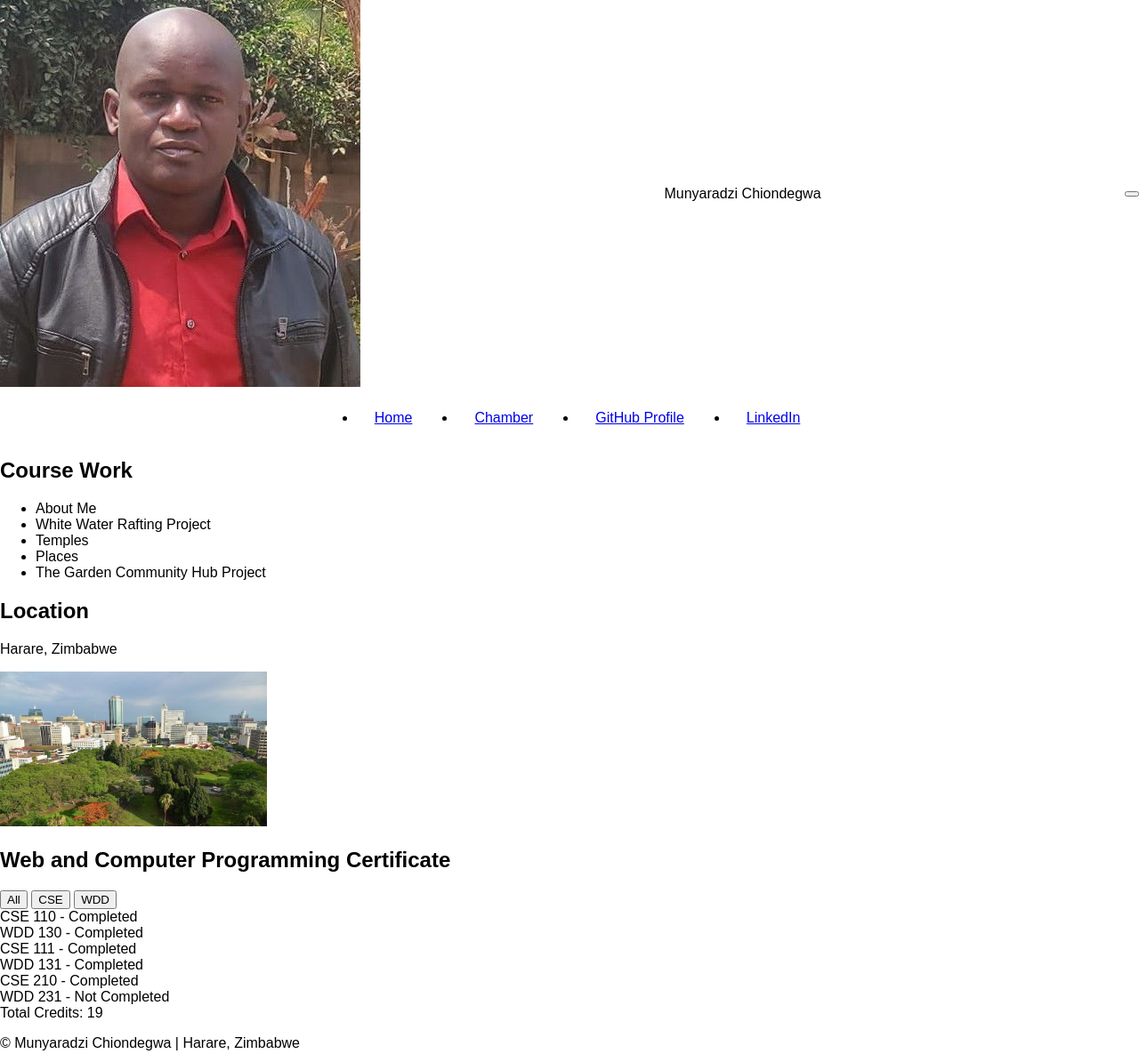
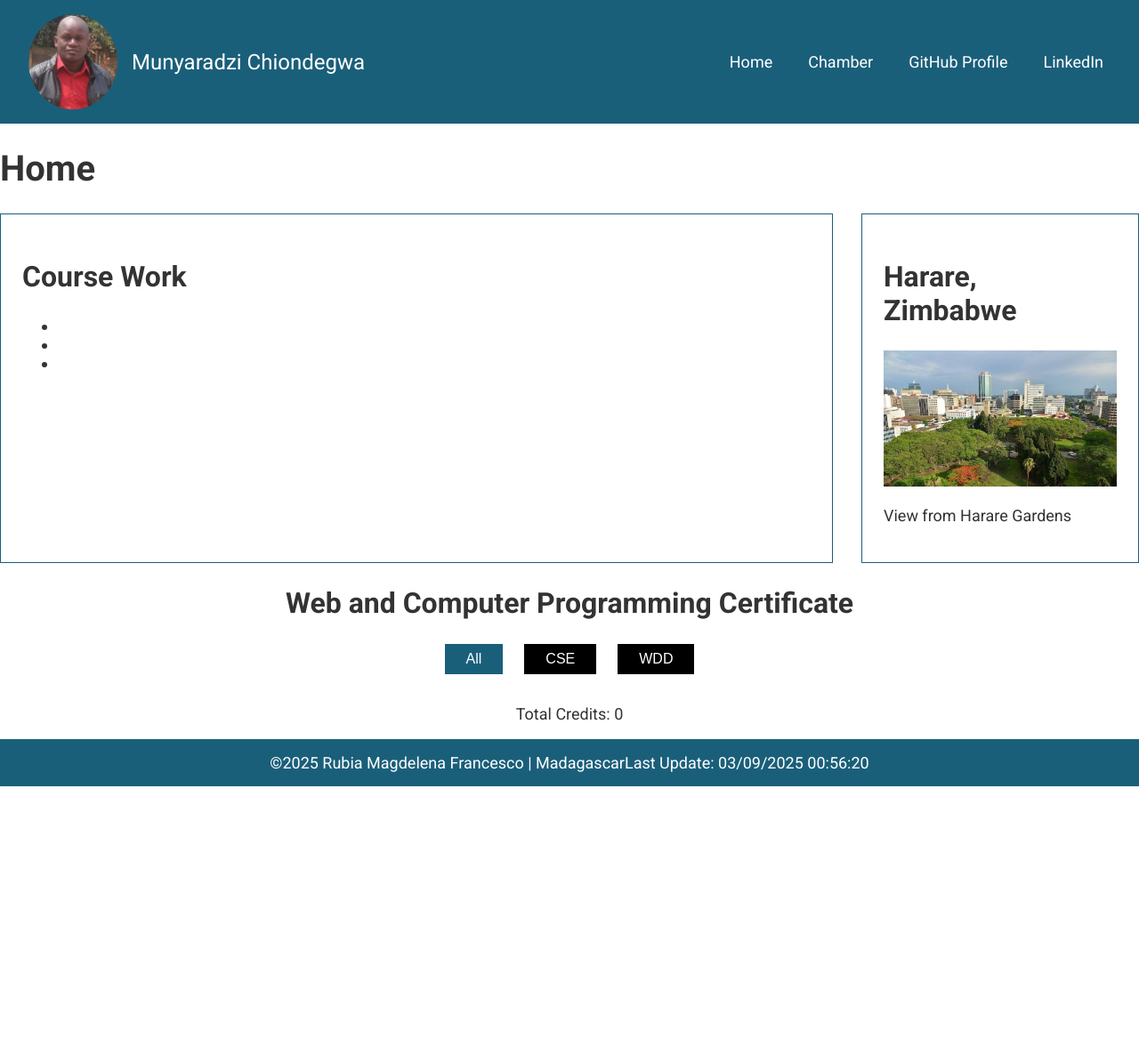
Before and after one commit to munyaradzichiondegwa/wdd231, a plain HTML site: page index.html in a window 1280 px wide. Shown: the whole page at 89% size. After the commit the page ends 884 px from the top, so only its background shows below. Drawn offline with Linux system fonts and the light colour scheme.

Commit message:
new changes

```diff
--- a/index.html
+++ b/index.html
@@ -3,60 +3,75 @@
 <head>
     <meta charset="UTF-8">
     <meta name="viewport" content="width=device-width, initial-scale=1.0">
-    <meta name="description" content="Course Home Page for Munyaradzi Chiondegwa">
+    <title>Munyaradzi Chiondegwa - WDD 231</title>
+    <meta name="description" content="Course home page for Web and Computer Programming Certificate">
     <meta name="author" content="Munyaradzi Chiondegwa">
-    <title>Munyaradzi Chiondegwa - Course Portfolio</title>
+
+    <!-- Google Fonts -->
+    <link rel="preconnect" href="https://fonts.googleapis.com">
+    <link rel="preconnect" href="https://fonts.gstatic.com" crossorigin>
+    <link href="https://fonts.googleapis.com/css2?family=Roboto:wght@300;400;700&display=swap" rel="stylesheet">
+
+    <!-- Stylesheets -->
     <link rel="stylesheet" href="styles/normalize.css">
-    <link rel="stylesheet" href="styles/small.css" media="screen and (max-width: 600px)">
-    <link rel="stylesheet" href="styles/large.css" media="screen and (min-width: 601px)">
+    <link rel="stylesheet" href="styles/small.css">
+    <link rel="stylesheet" href="styles/large.css">
+
+    <!-- Scripts -->
     <script src="scripts/navigation.js" defer></script>
+    <script src="scripts/courses.js" defer></script>
     <script src="scripts/date.js" defer></script>
-    <script src="scripts/course.js" defer></script>
-    <script src="scripts/coursework.js" defer></script>
 </head>
 <body>
     <header>
-        <img src="images/profile.jpg" alt="Munyaradzi Chiondegwa" id="profile-img" class="responsive-img">
+        <img src="images/profile.jpg" alt="Munyaradzi Chiondegwa">
         <span>Munyaradzi Chiondegwa</span>
-        <button id="hamburger-menu" aria-label="Open Menu" class="hamburger">
-            <span class="bar"></span>
-            <span class="bar"></span>
-            <span class="bar"></span>
-        </button>
+        <nav>
+            <ul>
+                <li><a href="#" class="active">Home</a></li>
+                <li><a href="#">Chamber</a></li>
+                <li><a href="#">GitHub Profile</a></li>
+                <li><a href="#">LinkedIn</a></li>
+            </ul>
+        </nav>
     </header>
-    <nav id="main-nav">
-        <ul>
-            <li><a href="index.html">Home</a></li>
-            <li><a href="chamber.html">Chamber</a></li>
-            <li><a href="https://github.com/munyaradzichiondegwa">GitHub Profile</a></li>
-            <li><a href="https://www.linkedin.com/in/munyaradzichiondegwa">LinkedIn</a></li>
-        </ul>
-    </nav>
+
     <main>
-        <div id="content-wrapper">
-            <aside id="coursework">
+        <h1>Home</h1>
+
+        <div class="main-grid">
+            <section class="course-work">
                 <h2>Course Work</h2>
-                <div id="course-list"></div>
-            </aside>
-            <aside id="location">
-                <h2>Location</h2>
-                <p>Harare, Zimbabwe</p>
-                <img src="images/harare.jpg" alt="Harare Cityscape" class="responsive-img">
-            </aside>
+                <ul>
+                    <li></li>
+                    <li></li>
+                    <li></li>
+                </ul>
+            </section>
+
+            <section class="location">
+                <h2>Harare, Zimbabwe</h2>
+                <img src="images/harare.jpg" alt="View from Harare Gardens">
+                <p>View from Harare Gardens</p>
+            </section>
         </div>
-        <section id="certificate">
+
+        <div class="certificate-section">
             <h2>Web and Computer Programming Certificate</h2>
-            <div id="course-filters">
-                <button data-filter="all">All</button>
-                <button data-filter="CSE">CSE</button>
-                <button data-filter="WDD">WDD</button>
+            <div class="filter-buttons">
+                <button id="btn-all" class="active">All</button>
+                <button id="btn-cse">CSE</button>
+                <button id="btn-wdd">WDD</button>
             </div>
-            <div id="cert-course-list"></div>
-            <div class="credits-summary"></div>
-        </section>
+            <div id="courses-container" class="course-grid">
+                <!-- Courses will be dynamically loaded here -->
+            </div>
+            <p>Total Credits: <span id="total-credits">0</span></p>
+        </div>
     </main>
+
     <footer>
-        <p>&copy; <span id="currentyear"></span> Munyaradzi Chiondegwa | Harare, Zimbabwe</p>
+        <p>&copy; <span id="currentYear"></span> Munyaradzi Chiondegwa | Zimbabwe</p>
         <p id="lastModified"></p>
     </footer>
 </body>
--- a/scripts/course.js
+++ b/scripts/course.js
@@ -1,38 +1,109 @@
-// course.js
 const courses = [
-    { title: "CSE 110", completed: true, credits: 3 },
-    { title: "WDD 130", completed: true, credits: 3 },
-    { title: "CSE 111", completed: true, credits: 4 },
-    { title: "WDD 131", completed: true, credits: 3 },
-    { title: "CSE 210", completed: true, credits: 3 },
-    { title: "WDD 231", completed: false, credits: 3 },
+    {
+        code: "CSE 110",
+        name: "Introduction to Programming",
+        credits: 2,
+        completed: true,
+        category: "CSE"
+    },
+    {
+        code: "WDD 130",
+        name: "Web Fundamentals",
+        credits: 2,
+        completed: true,
+        category: "WDD"
+    },
+    {
+        code: "CSE 111",
+        name: "Programming with Functions",
+        credits: 2,
+        completed: true,
+        category: "CSE"
+    },
+    {
+        code: "WDD 131",
+        name: "Dynamic Web Pages",
+        credits: 2,
+        completed: true,
+        category: "WDD"
+    },
+    {
+        code: "CSE 210",
+        name: "Programming with Classes",
+        credits: 2,
+        completed: true,
+        category: "CSE"
+    },
+    {
+        code: "WDD 231",
+        name: "Responsive Web Design",
+        credits: 2,
+        completed: false,
+        category: "WDD"
+    }
 ];
 
-// Dynamically display courses
-function displayCourses(filter) {
-    const courseList = document.getElementById('cert-course-list');
-    courseList.innerHTML = '';
-    const filteredCourses = filter === 'all' ? courses : courses.filter(course => course.title.includes(filter));
+document.addEventListener('DOMContentLoaded', () => {
+    const coursesContainer = document.getElementById('courses-container');
+    const totalCreditsSpan = document.getElementById('total-credits');
+    const btnAll = document.getElementById('btn-all');
+    const btnCSE = document.getElementById('btn-cse');
+    const btnWDD = document.getElementById('btn-wdd');
 
-    filteredCourses.forEach(course => {
-        const courseDiv = document.createElement('div');
-        courseDiv.className = 'course-card';
-        courseDiv.style.borderLeftColor = course.completed ? 'green' : 'red';
-        courseDiv.textContent = `${course.title} - ${course.completed ? 'Completed' : 'Not Completed'}`;
-        courseList.appendChild(courseDiv);
+    function displayCourses(courseList) {
+        // Clear existing courses
+        coursesContainer.innerHTML = '';
+
+        // Create course buttons
+        courseList.forEach(course => {
+            const courseButton = document.createElement('div');
+            courseButton.classList.add('course-button');
+
+            // Add styling based on completion and category
+            if (course.completed) {
+                courseButton.classList.add('brown');
+            } else {
+                courseButton.classList.add('white');
+            }
+
+            // Set course button content
+            courseButton.textContent = course.code;
+
+            // Append to container
+            coursesContainer.appendChild(courseButton);
+        });
+
+        // Calculate and display total credits
+        const totalCredits = courseList.reduce((sum, course) => sum + course.credits, 0);
+        totalCreditsSpan.textContent = totalCredits;
+    }
+
+    // Initial display of all courses
+    displayCourses(courses);
+
+    // Filter event listeners
+    btnAll.addEventListener('click', () => {
+        displayCourses(courses);
+        updateActiveButton(btnAll);
     });
 
-    // Calculate total credits
-    const totalCredits = filteredCourses.reduce((acc, course) => acc + course.credits, 0);
-    document.querySelector('.credits-summary').textContent = `Total Credits: ${totalCredits}`;
-}
+    btnCSE.addEventListener('click', () => {
+        const cseCourses = courses.filter(course => course.category === 'CSE');
+        displayCourses(cseCourses);
+        updateActiveButton(btnCSE);
+    });
 
-// Course filter button event listeners
-document.querySelectorAll('#course-filters button').forEach(button => {
-    button.addEventListener('click', () => {
-        displayCourses(button.dataset.filter);
+    btnWDD.addEventListener('click', () => {
+        const wddCourses = courses.filter(course => course.category === 'WDD');
+        displayCourses(wddCourses);
+        updateActiveButton(btnWDD);
     });
+
+    // Update active button styling
+    function updateActiveButton(activeButton) {
+        [btnAll, btnCSE, btnWDD].forEach(btn => {
+            btn.classList.remove('active');
+        });
+        activeButton.classList.add('active');
+    }
 });
-
-// Initial load
-displayCourses('all');
--- a/scripts/coursework.js
+++ /dev/null
@@ -1,25 +0,0 @@
-const coursework = [
-    "About Me",
-    "White Water Rafting Project",
-    "Temples",
-    "Places",
-    "The Garden Community Hub Project"
-];
-
-function displayCoursework() {
-    const courseList = document.getElementById('course-list');
-    courseList.innerHTML = '';
-    const ul = document.createElement('ul');
-    ul.classList.add('coursework-list');
-
-    coursework.forEach(course => {
-        const li = document.createElement('li');
-        li.classList.add('coursework-item');
-        li.textContent = course;
-        ul.appendChild(li);
-    });
-
-    courseList.appendChild(ul);
-}
-
-document.addEventListener('DOMContentLoaded', displayCoursework);
--- a/scripts/date.js
+++ b/scripts/date.js
@@ -1,9 +1,9 @@
-// navigation.js
 document.addEventListener('DOMContentLoaded', () => {
-    const hamburgerMenu = document.getElementById('hamburger-menu');
-    const nav = document.getElementById('main-nav');
+    // Current Year
+    const currentYear = new Date().getFullYear();
 
-    hamburgerMenu.addEventListener('click', () => {
-        nav.style.display = nav.style.display === 'flex' ? 'none' : 'flex';
-    });
+    // Update footer with current year and last modified date
+    const footerParagraphs = document.querySelectorAll('footer p');
+    footerParagraphs[0].innerHTML = `©${currentYear} Rubia Magdelena Francesco | Madagascar`;
+    footerParagraphs[1].textContent = `Last Update: ${document.lastModified}`;
 });
--- a/scripts/navigation.js
+++ b/scripts/navigation.js
@@ -1,9 +1,3 @@
-// navigation.js
 document.addEventListener('DOMContentLoaded', () => {
-    const hamburgerMenu = document.getElementById('hamburger-menu');
-    const nav = document.getElementById('main-nav');
-
-    hamburgerMenu.addEventListener('click', () => {
-        nav.style.display = nav.style.display === 'flex' ? 'none' : 'flex';
-    });
+    // Any navigation-related JavaScript can be added here
 });
--- a/styles/large.css
+++ b/styles/large.css
@@ -1,49 +1,149 @@
-/* large.css */
+/* styles/large.css */
+@media screen and (min-width: 768px) {
+    /* Header Adjustments */
+    header {
+        flex-direction: row;
+        justify-content: space-between;
+        align-items: center;
+        padding: 1rem 2rem;
+    }
 
-/* Media Queries for larger screens */
-@media (min-width: 601px) {
-    header {
+    header img {
+        width: 100px;
+        margin-right: 1rem;
+        margin-bottom: 0;
+    }
+
+    header span {
+        flex-grow: 1;
+        font-size: 1.5rem;
+    }
+
+    /* Navigation */
+    nav ul {
+        justify-content: flex-end;
+        gap: 1.5rem;
+    }
+
+    nav ul li a {
+        transition: color 0.3s ease;
+    }
+
+    nav ul li a:hover {
+        color: #f0f0f0;
+        text-decoration: underline;
+    }
+
+    /* Main Grid Layout */
+    .main-grid {
+        grid-template-columns: 2fr 1fr;
+        gap: 2rem;
+    }
+
+    .course-work, .location {
+        padding: 1.5rem;
+    }
+
+    /* Course Grid */
+    .course-grid {
+        grid-template-columns: repeat(3, 1fr);
+        gap: 1.5rem;
+    }
+
+    .course-button {
+        transition: transform 0.3s ease, box-shadow 0.3s ease;
+    }
+
+    .course-button:hover {
+        transform: scale(1.05);
+        box-shadow: 0 4px 6px rgba(0, 0, 0, 0.1);
+    }
+
+    /* Filter Buttons */
+    .filter-buttons {
+        gap: 1.5rem;
+    }
+
+    .filter-buttons button {
+        padding: 0.5rem 1.5rem;
+        font-size: 1rem;
+        transition: background-color 0.3s ease;
+    }
+
+    .filter-buttons button:hover {
+        background-color: var(--primary-color);
+        opacity: 0.9;
+    }
+
+    /* Responsive Typography */
+    body {
+        font-size: 16px;
+    }
+
+    h1 {
+        font-size: 2rem;
+    }
+
+    h2 {
+        font-size: 1.5rem;
+    }
+
+    /* Footer */
+    footer {
         display: flex;
-        justify-content: space-between; /* Space content */
-        align-items: center; /* Center items vertically */
+        justify-content: center;
+        align-items: center;
+        padding: 1rem 2rem;
+    }
+
+    footer p {
+        margin: 0;
+    }
+}
+
+/* Extra Large Screen Adjustments */
+@media screen and (min-width: 1200px) {
+    body {
+        max-width: 1400px;
+        font-size: 18px;
+    }
+
+    .main-grid {
+        grid-template-columns: 3fr 1fr;
+    }
+
+    .course-grid {
+        grid-template-columns: repeat(3, 1fr);
+        gap: 2rem;
+    }
+
+    h1 {
+        font-size: 2.5rem;
+    }
+
+    h2 {
+        font-size: 2rem;
+    }
+}
+
+/* Print Styles */
+@media print {
+    body {
+        font-size: 12pt;
+        color: #000;
+        background: #fff;
+    }
+
+    header, footer {
+        background: none;
+        color: #000;
     }
 
     nav {
-        display: flex; /* Show navigation in large screens */
-        flex-direction: row; /* Horizontal for larger screens */
-        justify-content: center; /* Center nav */
-        margin-top: 10px;
+        display: none;
     }
 
-    nav ul {
-        display: flex; /* Horizontal list display */
-    }
-
-    nav li {
-        margin: 0 15px; /* Space between links */
-    }
-
-    nav a {
-        padding: 10px 20px; /* Horizontal clickable area */
-    }
-
-    #content-wrapper {
-        flex-direction: row; /* Side by side layout */
-        gap: 10px; /* Space between columns */
-    }
-
-    aside {
-        flex: 1; /* Equal width sides */
-        max-width: 300px; /* Prevent overflow */
-    }
-
-    #location img {
-        width: 100%; /* Full width of the container */
-        height: auto; /* Maintain aspect ratio */
-    }
-
-    /* Add hover effects for desktop */
-    nav a:hover {
-        background-color: #0056b3; /* Darker on hover */
+    .course-button {
+        border: 1px solid #000;
     }
 }
--- a/styles/normalize.css
+++ b/styles/normalize.css
@@ -1,10 +1,4 @@
-html {
-    box-sizing: border-box;
-}
-*, *:before, *:after {
-    box-sizing: inherit;
-}
-body {
-    margin: 0;
-    font-family: Arial, sans-serif;
-}
+/* Standard normalize CSS reset */
+*,*::before,*::after{box-sizing:border-box}
+body{margin:0}
+img{max-width:100%;height:auto}
--- a/styles/small.css
+++ b/styles/small.css
@@ -1,101 +1,220 @@
-/* small.css */
 
-/* Google Fonts */
-@import url('https://fonts.googleapis.com/css2?family=Montserrat:wght@700&family=Roboto:wght@400&display=swap');
+:root {
+    --primary-color: #1a5f7a;
+    --brown-color: #8B4513;
+    --white-color: #f0f0f0;
+    --text-color: #333;
+}
 
 body {
     font-family: 'Roboto', sans-serif;
-    background-color: #f0f4f8;
-    color: #333;
-    margin: 0;
-    padding: 0;
+    max-width: 1200px;
+    margin: 0 auto;
+    color: var(--text-color);
 }
 
 header {
-    background-color: #007BFF;
+    background-color: var(--primary-color);
     color: white;
-    padding: 10px;
-    text-align: center;
-    position: relative; /* Position for the hamburger menu */
+    display: flex;
+    flex-direction: column;
+    align-items: center;
+    padding: 1rem;
 }
 
-#profile-img {
-    width: 80px; /* More reasonable size for profile image */
-    height: auto;
+header img {
+    width: 150px;
     border-radius: 50%;
-    margin: 5px auto;
+    margin-bottom: 1rem;
 }
 
-nav {
-    display: none; /* Initially hidden for mobile */
-    background-color: #007BFF;
-    flex-direction: column;
+nav ul {
+    display: flex;
+    list-style: none;
+    padding: 0;
+    width: 100%;
+    justify-content: center;
+    gap: 1rem;
+}
+
+nav ul li a {
+    color: white;
+    text-decoration: none;
+    padding: 0.5rem;
+}
+
+.main-grid {
+    display: grid;
+    grid-template-columns: 1fr 1fr;
+    gap: 1rem;
+    margin: 1rem 0;
+}
+
+.course-work, .location {
+    border: 1px solid var(--primary-color);
+    padding: 1rem;
+}
+
+.location img {
+    max-width: 100%;
+    height: auto;
+}
+
+.certificate-section {
     text-align: center;
 }
 
-nav ul {
-    list-style-type: none;
-    padding: 0;
+.filter-buttons {
+    display: flex;
+    justify-content: center;
+    gap: 1rem;
+    margin-bottom: 1rem;
 }
 
-nav li {
-    margin: 5px 0;
+.filter-buttons button {
+    background-color: black;
+    color: white;
+    border: none;
+    padding: 0.5rem 1rem;
 }
 
-nav a {
+.course-grid {
+    display: grid;
+    grid-template-columns: repeat(2.5, 1.5fr);
+    gap: 1rem;
+}
+
+.course-button {
+    padding: 1rem;
+    text-align: center;
+}
+
+.course-button.brown {
+    background-color: var(--brown-color);
+    color: white;
+}
+
+.course-button.white {
+    background-color: var(--white-color);
+    color: black;
+}
+
+footer {
+    background-color: var(--primary-color);
+    color: white;
+    text-align: center;
+    padding: 1rem;
+}
+
+:root {
+    --primary-color: #1a5f7a;
+    --brown-color: #8B4513;
+    --white-color: #f0f0f0;
+    --text-color: #333;
+}
+
+body {
+    font-family: 'Roboto', sans-serif;
+    max-width: 1200px;
+    margin: 0 auto;
+    color: var(--text-color);
+}
+
+header {
+    background-color: var(--primary-color);
+    color: white;
+    display: flex;
+    flex-direction: column;
+    align-items: center;
+    padding: 1rem;
+}
+
+header img {
+    width: 150px;
+    border-radius: 50%;
+    margin-bottom: 1rem;
+}
+
+nav ul {
+    display: flex;
+    list-style: none;
+    padding: 0;
+    width: 100%;
+    justify-content: center;
+    gap: 1rem;
+}
+
+nav ul li a {
     color: white;
     text-decoration: none;
-    padding: 10px;
-    display: block; /* Full width clickable area */
+    padding: 0.5rem;
 }
 
-nav a:hover {
-    background-color: #0056b3; /* Darker on hover */
+.main-grid {
+    display: grid;
+    grid-template-columns: 1fr 1fr;
+    gap: 1rem;
+    margin: 1rem 0;
 }
 
-#hamburger-menu {
-    background: none;
+.course-work, .location {
+    border: 1px solid var(--primary-color);
+    padding: 1rem;
+}
+
+.location img {
+    max-width: 100%;
+    height: auto;
+}
+
+.certificate-section {
+    text-align: center;
+}
+
+.filter-buttons {
+    display: flex;
+    justify-content: center;
+    gap: 1rem;
+    margin-bottom: 1rem;
+}
+
+.filter-buttons button {
+    background-color: black;
+    color: white;
     border: none;
-    display: flex;
-    flex-direction: column;
-    justify-content: center;
-    align-items: center;
+    padding: 0.5rem 1rem;
     cursor: pointer;
 }
 
-.bar {
-    width: 30px; /* Hamburger line width */
-    height: 4px; /* Hamburger line height */
-    background-color: white; /* Hamburger color */
-    margin: 3px 0; /* Space between bars */
+.filter-buttons button.active {
+    background-color: var(--primary-color);
 }
 
-/* Content styles */
-main {
-    padding: 10px;
+.course-grid {
+    display: grid;
+    grid-template-columns: repeat(3, 1fr);
+    gap: 1rem;
 }
 
-#content-wrapper {
-    display: flex;
-    flex-direction: column; /* Stack on mobile */
+.course-button {
+    padding: 1rem;
+    text-align: center;
+    cursor: pointer;
 }
 
-aside {
-    padding: 15px;
-    border: 1px solid #ccc;
-    border-radius: 5px;
-    margin-bottom: 10px;
+.course-button.brown {
+    background-color: var(--brown-color);
+    color: white;
 }
 
-#location img {
-    width: 100%;
-    height: auto; /* Responsive image */
+.course-button.white {
+    background-color: var(--white-color);
+    color: black;
 }
 
-/* Footer styles */
 footer {
-    padding: 10px;
-    background-color: #007BFF;
+    background-color: var(--primary-color);
     color: white;
     text-align: center;
+    padding: 1rem;
 }
```
